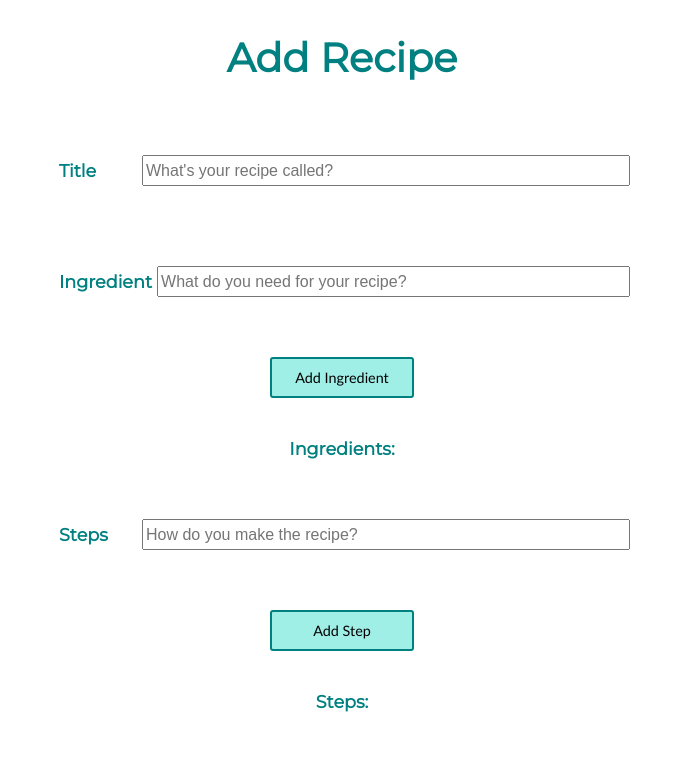
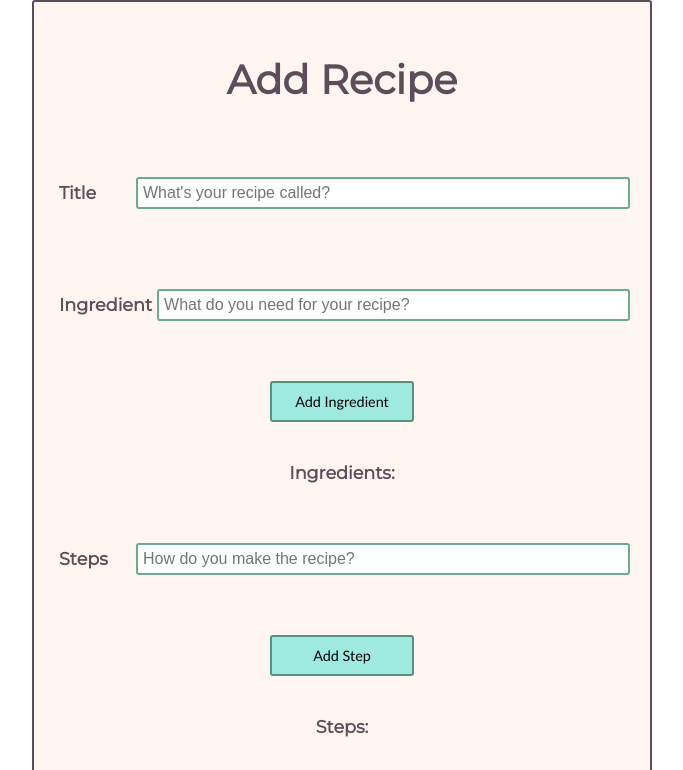
Before and after one commit to Build-Week-Secret-Family-Recipes1/front-end, a React (Create React App) app: page /new in a window 1280 px wide. Shown: the top 770 px of the page, without its empty margins (298-981 px from the left). Built offline with nearby package versions, Linux system fonts and the light colour scheme.

Commit message:
continued styling

```diff
--- a/src/components/Recipe.js
+++ b/src/components/Recipe.js
@@ -3,7 +3,12 @@ import React from 'react';
 import styled from 'styled-components';
 
 const RecipeCard = styled.div`
-    border: 1px solid purple;
+    background-color: rgba(255, 226, 209, 0.3);
+
+    border: 2px solid #55917F;
+    border-radius: 3px;
+
+    color: #5e4c5a;
 
     box-sizing: border-box;
     width: 40vw;
--- a/src/components/RecipeForm.js
+++ b/src/components/RecipeForm.js
@@ -4,11 +4,16 @@ import styled from 'styled-components';
 
 const StyledForm = styled.form`
     width: 45vw;
+    padding: 20px;
     margin: auto;
     display: flex;
     flex-direction: column;
     align-items: center;
-    color: teal;
+    color: #5e4c5a;
+    background-color: rgba(255, 226, 209, 0.3);
+
+    border: 2px solid #5e4c5a;
+    border-radius: 3px;
 `
 
 const Button = styled.button`
@@ -17,7 +22,7 @@ const Button = styled.button`
     margin: 20px;
     width: 9rem;
     border-radius: 3px;
-    border: 2px solid teal;
+    border: 2px solid #55917F;
     background-color: rgba(64, 224, 208, 0.5);
     font-size: 0.9rem;
     font-family: Gill Sans;
@@ -32,7 +37,11 @@ const Label = styled.label`
 
 const Input = styled.input`
     width: 30rem;
+    padding: 5px;
     font-size: 1rem;
+    border: 2px solid #6bab90;
+    border-radius: 3px;
+    color: #5e4c5a;
 `
 
 const H2 = styled.h2`
```
